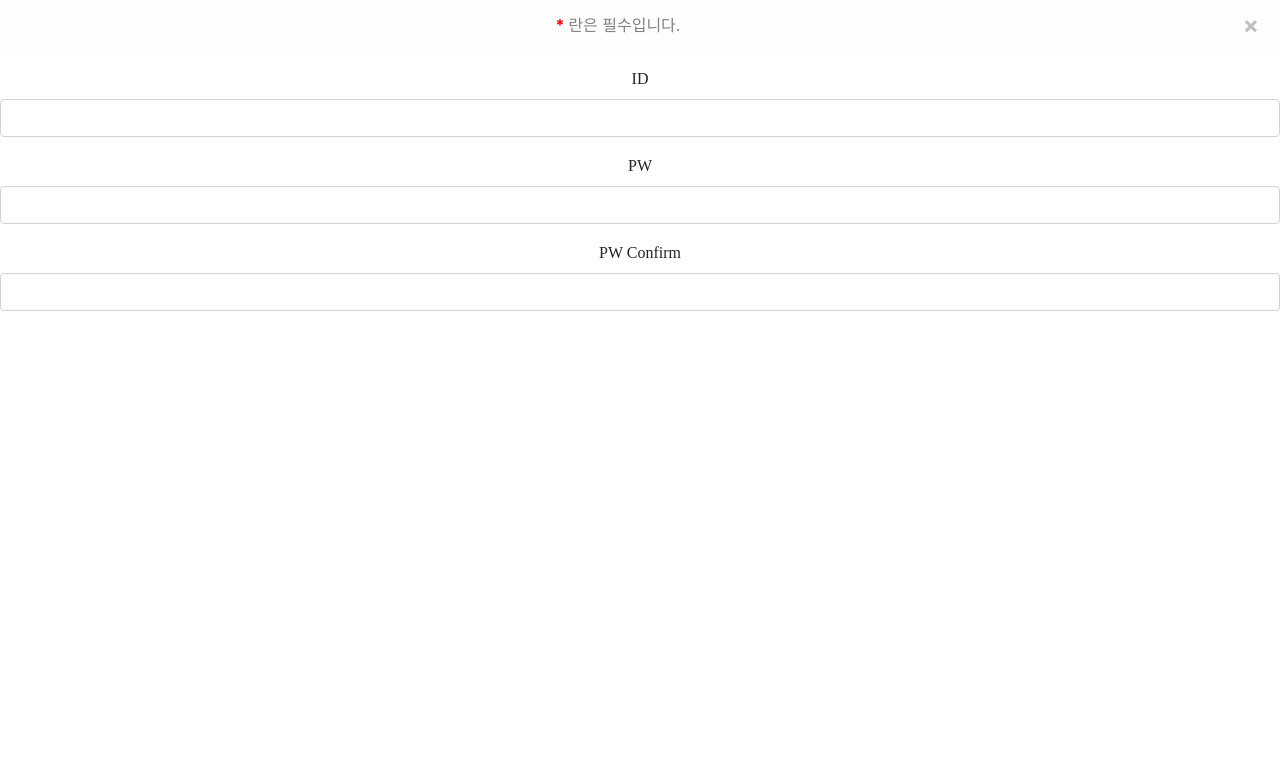
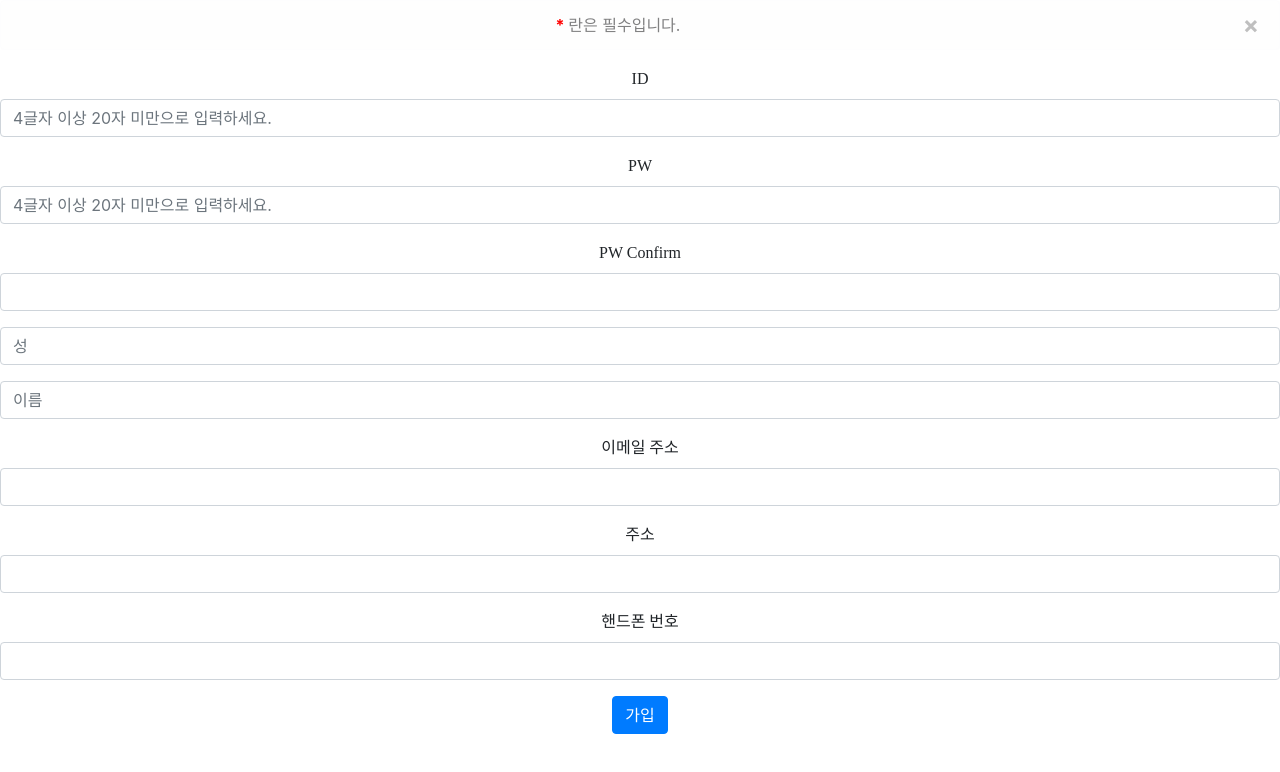
Before and after one commit to jopemachine-playground/ev-commentService-Front, a React (Create React App) app: page /SignUp in a window 1280 px wide. Shown: the top 772 px of the page. Built offline with nearby package versions, Linux system fonts and the light colour scheme; a web font is replaced by a local one.

Commit message:
[feat] Update SignUp.tsx

```diff
--- a/src/web/SignIn/index.tsx
+++ b/src/web/SignIn/index.tsx
@@ -30,11 +30,11 @@ export default function SignIn() {
         <Form>
           <FormGroup>
             <Label for={"ID"}>ID: </Label>
-            <Input value={ID} onChange={(e) => handleChange(e)(setID)} type="text" name="ID" id="ID" placeholder={"write your ID"}></Input>
+            <Input value={ID} onChange={e => handleChange(e)(setID)} type="text" name="ID" id="ID" placeholder={"write your ID"}></Input>
           </FormGroup>
           <FormGroup>
             <Label for={"PW"}>PW: </Label>
-            <Input value={PW} onChange={(e) => handleChange(e)(setPW)} type="password" name="PW" id="PW" placeholder={"write your PW"}></Input>
+            <Input value={PW} onChange={e => handleChange(e)(setPW)} type="password" name="PW" id="PW" placeholder={"write your PW"}></Input>
           </FormGroup>
         </Form>
 
--- a/src/web/SignUp/index.tsx
+++ b/src/web/SignUp/index.tsx
@@ -8,6 +8,21 @@ export default function SignUp() {
   const [ID, setID] = useState<string>("");
   const [PW, setPW] = useState<string>("");
   const [PWConfirm, setPWConfirm] = useState<string>("");
+  const [LastName, setLastName] = useState<string>("");
+  const [FirstName, setFirstName] = useState<string>("");
+  const [Email, setEmail] = useState<string>("");
+  const [Address, setAddress] = useState<string>("");
+  const [PhoneNumber, setPhoneNumber] = useState<string>("");
+
+  function handleSubmit(event: React.FormEvent<HTMLFormElement>) {
+    event.preventDefault();
+  }
+
+  function handleChange(event: React.SyntheticEvent<HTMLInputElement>){
+    return function (setter: (str: string) => (void)) {
+      setter(event.currentTarget.value);
+    }
+  }
 
   return(
     <div>
@@ -17,16 +32,37 @@ export default function SignUp() {
       <Form>
         <FormGroup>
           <Label for="ID">ID</Label>
-          <Input type="text" name="ID" id="ID" />
+          <Input value={ID} onChange={e => handleChange(e)(setID)} type="text" name="ID" id="ID" placeholder={"4글자 이상 20자 미만으로 입력하세요."}/>
         </FormGroup>
         <FormGroup>
           <Label for="PW">PW</Label>
-          <Input type="password" name="PW" id="PW" />
+          <Input value={PW} onChange={e => handleChange(e)(setPW)} type="password" name="PW" id="PW" placeholder={"4글자 이상 20자 미만으로 입력하세요."}/>
         </FormGroup>
         <FormGroup>
           <Label for="PW_Confirm">PW Confirm</Label>
-          <Input type="password" name="PW_Confirm" id="PW_Confirm" />
+          <Input value={PWConfirm} onChange={e => handleChange(e)(setPWConfirm)} type="password" name="PW_Confirm" id="PW_Confirm" />
         </FormGroup>
+        <FormGroup>
+          <Input value={LastName} onChange={e => handleChange(e)(setLastName)} type="text" name="LastName" id="LastName" placeholder={"성"} />
+        </FormGroup>
+        <FormGroup>
+          <Input value={FirstName} onChange={e => handleChange(e)(setFirstName)} type="text" name="FirstName" id="FirstName" placeholder={"이름"} />
+        </FormGroup>
+        <FormGroup>
+          <Label for="Email">이메일 주소</Label>
+          <Input value={Email} onChange={e => handleChange(e)(setEmail)} type="email" name="PW_Confirm" id="Email" />
+        </FormGroup>
+        <FormGroup>
+          <Label for="Address">주소</Label>
+          <Input value={Address} onChange={e => handleChange(e)(setAddress)} type="text" name="Address" id="Address" />
+        </FormGroup>
+        <FormGroup>
+          <Label for="PhoneNumber">핸드폰 번호</Label>
+          <Input value={PhoneNumber} onChange={e => handleChange(e)(setPhoneNumber)} type="email" name="PW_Confirm" id="Email" />
+        </FormGroup>
+        <Button color={"primary"} type={"submit"} onClick={handleSubmit}>
+          가입
+        </Button>
       </Form>
     </div>
   );
```
